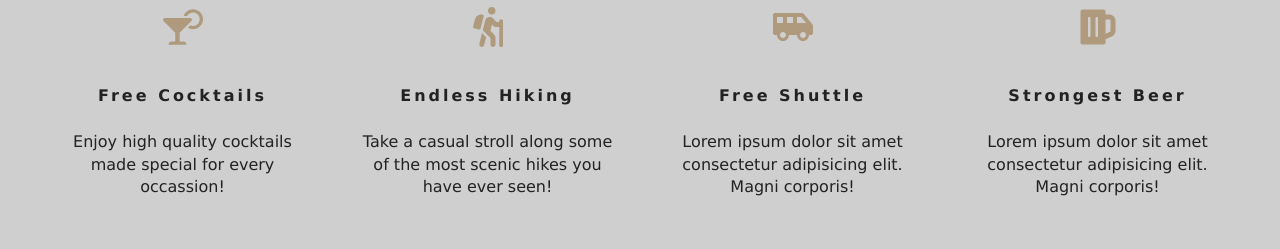
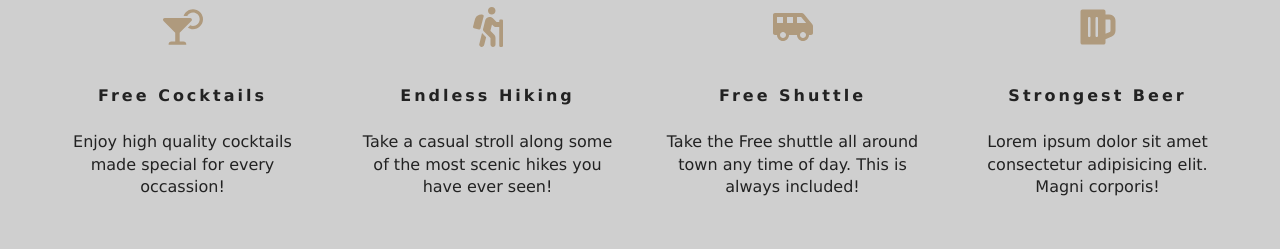
Before and after one commit to jamesdesigns/luxuryhotel-react, a React (Create React App) app: page / in a window 1280 px wide. Shown: the part 1000-1249 px from the top of the page. Built offline with nearby package versions, Linux system fonts and the light colour scheme.

Commit message:
Add content to line 21 on the services component

```diff
--- a/src/components/Services.js
+++ b/src/components/Services.js
@@ -18,7 +18,7 @@ export default class Services extends Component {
             {
                 icon:<FaShuttleVan/>,
                 title:"Free Shuttle",
-                info: 'Lorem ipsum dolor sit amet consectetur adipisicing elit. Magni corporis!'
+                info: 'Take the Free shuttle all around town any time of day. This is always included!'
             },
             {
                 icon:<FaBeer/>,
```
